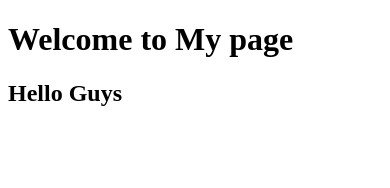
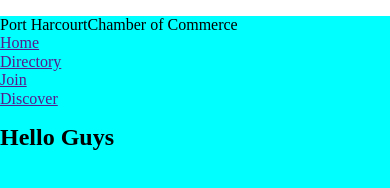
Before and after one commit to emeksdot/mockups, a plain HTML site: page web231/index.html in a window 390 px wide. Drawn offline with nearby package versions, Linux system fonts and the light colour scheme.

Commit message:
started work on base css file for mobile

```diff
--- a/web231/index.html
+++ b/web231/index.html
@@ -1,13 +1,34 @@
 <!DOCTYPE html>
 <html lang="en">
   <head>
-    <meta charset="UTF-8">
-    <meta name="viewport" content="width=device-width, initial-scale=1.0">
+    <meta charset="UTF-8" />
+    <meta name="viewport" content="width=device-width, initial-scale=1.0" />
     <title>HOME PAGE</title>
+
+    <link rel="stylesheet" href="styles/normalize.css" />
+    <link rel="stylesheet" href="styles/base.css" />
+    <link rel="stylesheet" href="styles/larger.css" />
   </head>
   <body>
     <div class="container">
-        <header><h1>Welcome to My page</h1></header>
+      <header>
+        <nav>
+          <div class="logo-box">
+            <a href="index.html"></a>
+            <p class="logo-text">
+              <span class="logo-text_city">Port Harcourt</span
+              ><span class="logo-text_chamber">Chamber of Commerce</span>
+            </p>
+          </div>
+          <ul>
+            <li><a href="">Home</a></li>
+            <li><a href="">Directory</a></li>
+            <li><a href="">Join</a></li>
+            <li><a href="">Discover</a></li>
+          </ul>
+          <div class="icon-box"></div>
+        </nav>
+      </header>
       <main>
         <h2>Hello Guys</h2>
       </main>
--- /dev/null
+++ b/web231/styles/base.css
@@ -0,0 +1,23 @@
+*{
+    margin: 0;
+    padding: 0;
+    box-sizing: border-box;
+}
+
+.container{
+    background-color: aqua;
+    min-height: 100vh;
+}
+
+header,
+nav,
+main,
+footer {
+    max-width: 800px;
+    margin: 1rem auto;
+
+}
+
+.nav{
+    display: flex;
+}
```
Also changed, not shown: web231/styles/larger.css (added). Lines whose indentation alone changed are shown as unchanged.
